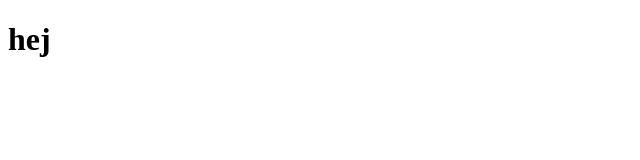
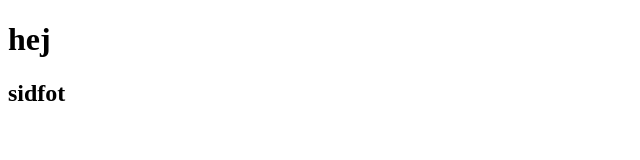
Before and after one commit to Ulrikaa/webbplats2, a plain HTML site: page index.html in a window 1280 px wide. Shown: the whole page, without its empty margins (0-640 px from the left). Drawn offline with Linux system fonts and the light colour scheme.

Commit message:
lagt till en sidfot

```diff
--- a/index.html
+++ b/index.html
@@ -8,6 +8,12 @@
 </head>
 <body>
     <h1> hej</h1>
+    <footer>
+        <div>
+            <h2> sidfot</h2>
+        </div>
+
+    </footer>
 
 </body>
 </html>
```
